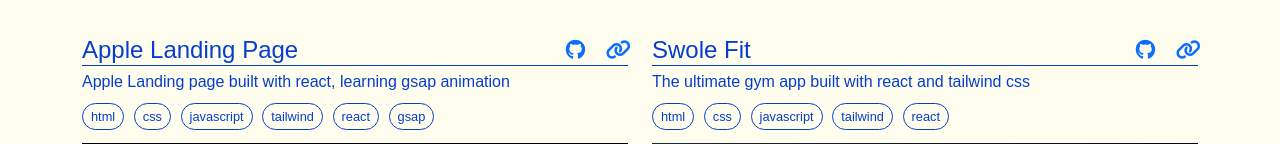
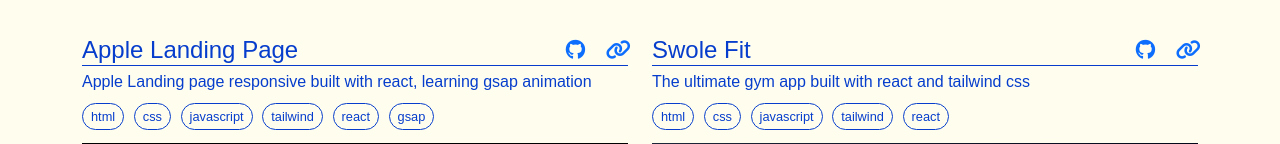
Before and after one commit to lawrencedulian/my-portfolio, a Vue app: page /work in a window 1280 px wide. Shown: the part 180-324 px from the top of the page. Built offline with nearby package versions, Linux system fonts and the light colour scheme.

Commit message:
change desc latest project

```diff
--- a/src/pages/WorkPage.vue
+++ b/src/pages/WorkPage.vue
@@ -13,7 +13,7 @@
                     //REACT APPLE LANDING PAGE
                     title: "Apple Landing Page",
                     cover: "apple-landing-page.png",
-                    description: "Apple Landing page built with react, learning gsap animation",
+                    description: "Apple Landing page responsive built with react, learning gsap animation",
                     programmingLanguage: [
                         "html",
                         "css",
```
